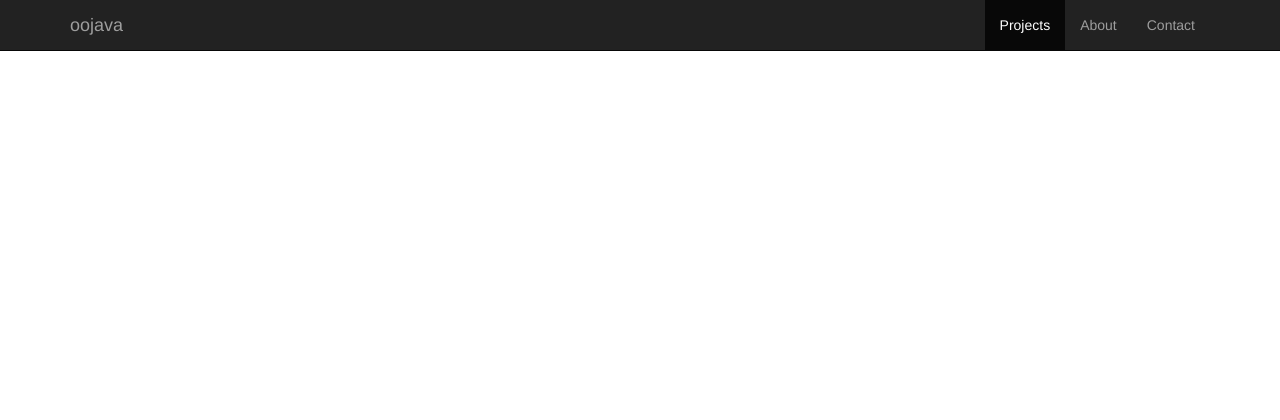
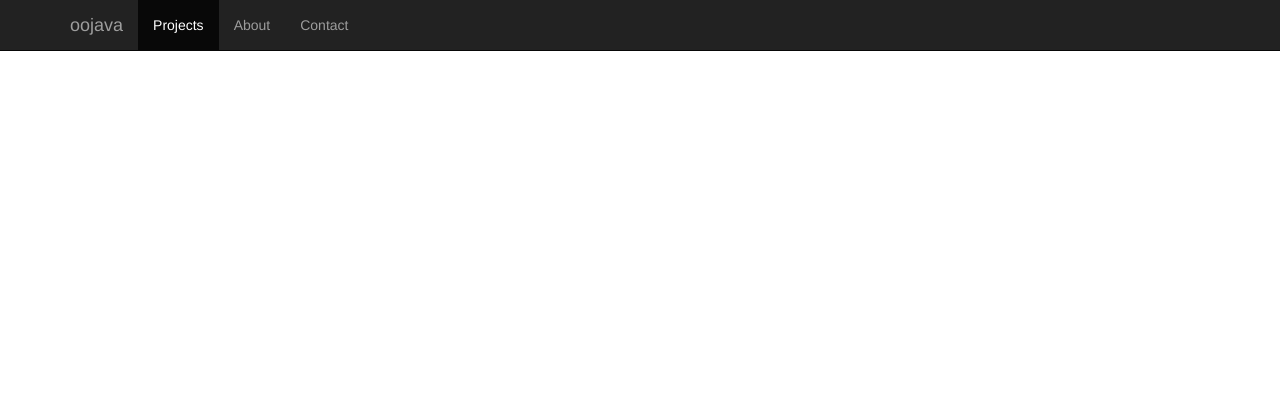
Before and after one commit to oojava/oojava.github.io, a PHP site: page /index.html in a window 1280 px wide. Shown: the top 420 px of the page. After the commit the page ends 51 px from the top, so only its background shows below. Run offline with PHP 8.4, Linux system fonts and the light colour scheme.

Commit message:
Removed all unessary style attr

```diff
--- a/Contact.html
+++ b/Contact.html
@@ -31,7 +31,7 @@
 			[ ][x][x][x][x][ ][ ][x][x][x][x][ ]
 		 -->
 
-		<div class="container" style="height:1000px; padding-top:50px;">
+		<div class="container">
 			<div class="row-fluid">
 				<div class="span3" style="background-color:red;"></div>
 				<div class="span6"style="background-color:red;">Best way to reach me is steam:</div>
--- a/Projects.html
+++ b/Projects.html
@@ -26,7 +26,7 @@
 	      </div>
 	    </div>
 
-		<div class="container" style="height:1000px;">
+		<div class="container">
 
 
 
--- a/index.html
+++ b/index.html
@@ -16,7 +16,7 @@
 	          </button>
 	          <a class="navbar-brand" href="#">oojava</a>
 	        </div>
-	        <div class="collapse navbar-collapse navbar-right">
+	        <div class="collapse navbar-collapse">
 	          <ul class="nav navbar-nav">
 	            <li class="active"><a href="./Projects.html">Projects</a></li>
 	            <li><a href="./About.html">About</a></li>
@@ -26,7 +26,7 @@
 	      </div>
 	    </div>
 
-		<div class="container" style="height:1000px;">
+		<div class="container">
 
 
 
--- a/layout.css
+++ b/layout.css
@@ -1,3 +1,4 @@
 #container{
 	padding-top: 50px;
+	height: 1000px;
 }
```
